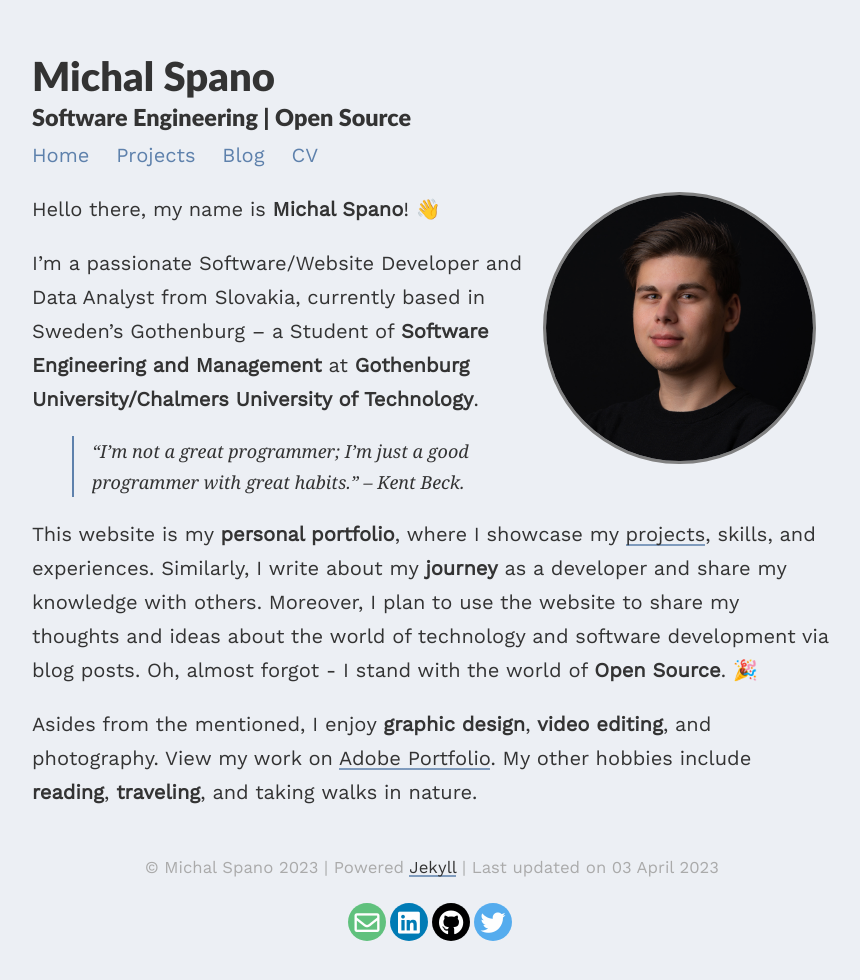
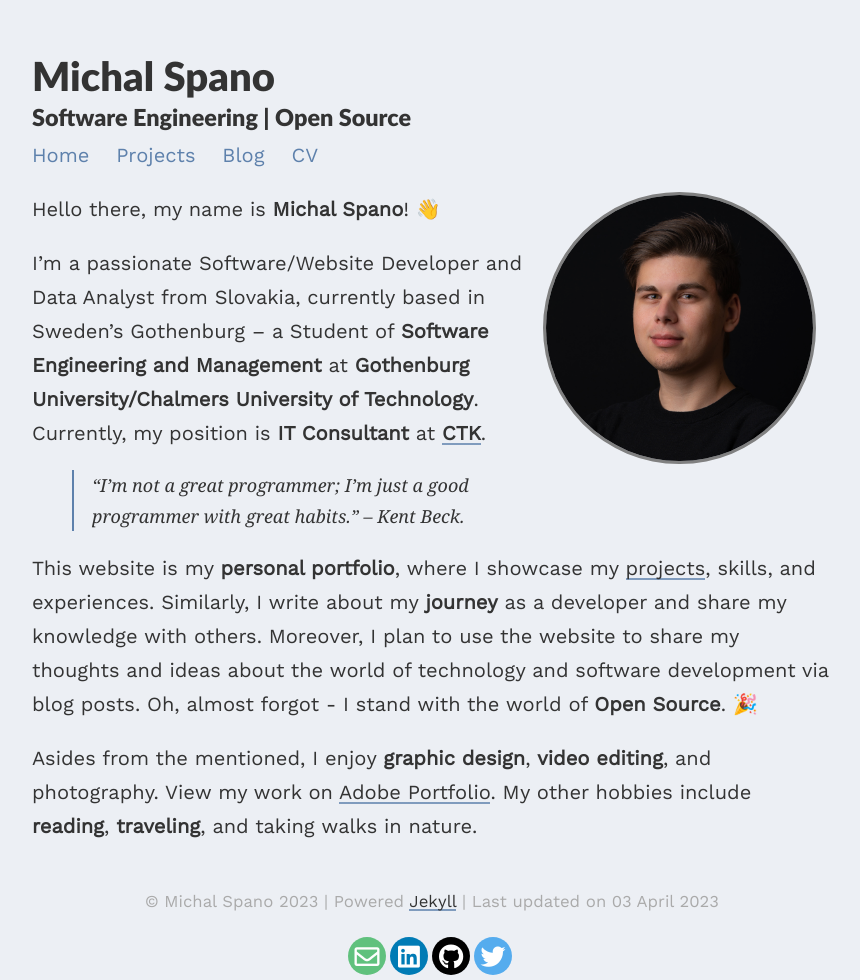
Before and after one commit to michalspano/michalspano.github.io, a Jekyll site: the page built from index.md, in a window 1280 px wide. Shown: the whole page, without its empty margins (208-1068 px from the left). Built offline with Jekyll 4.4.1, drawn with Linux system fonts in a browser that asks for light colours; nearby versions of some CDN libraries.

Commit message:
Add current job role to the `index`

```diff
--- a/_includes/favicon.html
+++ b/_includes/favicon.html
@@ -2,4 +2,4 @@
 <link rel="icon" type="image/png" sizes="32x32" href="favicon-32x32.png">
 <link rel="icon" type="image/png" sizes="16x16" href="favicon-16x16.png">
 <link rel="apple-touch-icon" sizes="180x180" href="apple-touch-icon.png">
-<link rel="manifest" href=site.webmanifest">
+<link rel="manifest" href="site.webmanifest">
--- a/index.md
+++ b/index.md
@@ -10,7 +10,7 @@ tags: Michal Spano, Chalmers, Gothenburg, Sweden, Software Engineering, Software
 
 Hello there, my name is **Michal Spano**! &#128075;
 
-I'm a passionate Software/Website Developer and Data Analyst from Slovakia, currently based in Sweden’s Gothenburg – a Student of **Software Engineering and Management** at **Gothenburg University/Chalmers University of Technology**.
+I'm a passionate Software/Website Developer and Data Analyst from Slovakia, currently based in Sweden’s Gothenburg – a Student of **Software Engineering and Management** at **Gothenburg University/Chalmers University of Technology**. Currently, my position is **IT Consultant** at [**CTK**](https://www.ctk.se/){:target="_blank"}.
 
 > _"I'm not a great programmer; I'm just a good programmer with great habits."_ – Kent Beck.
 
```
